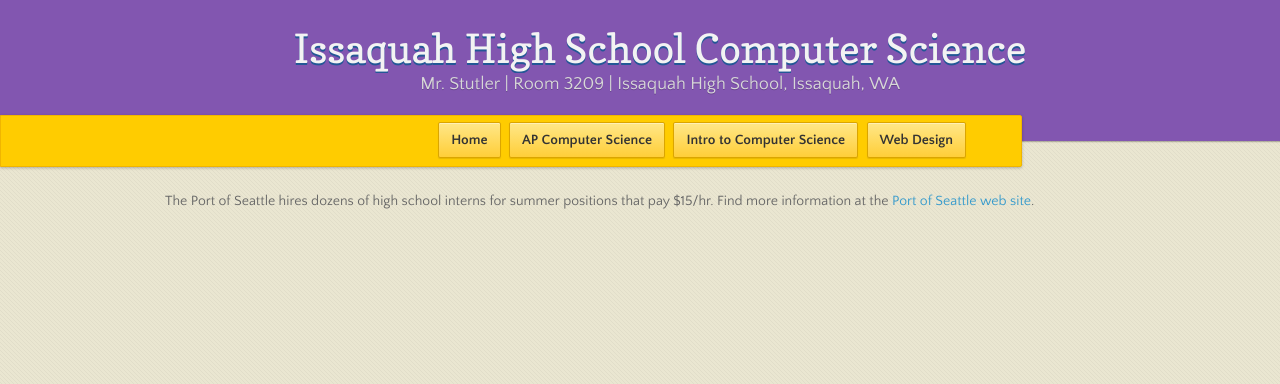
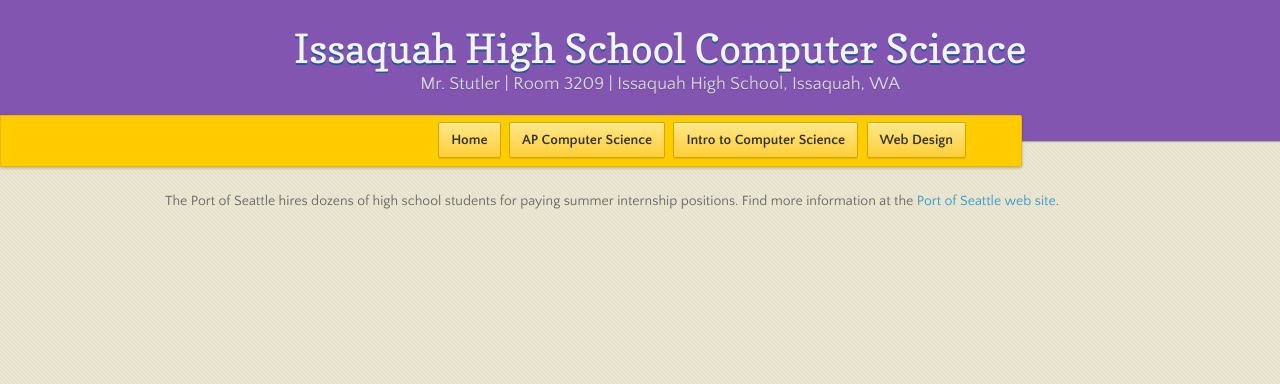
Before and after one commit to stutlerk/ihs-website, a Jekyll site: the page built from _posts/2017-04-17-PortOfSeattleInternships.md, in a window 1280 px wide. Shown: the top 384 px of the page. Built offline with Jekyll 4.4.1, drawn with Linux system fonts in a browser that asks for light colours; nearby versions of some CDN libraries; our own code applies the rules of GitHub Pages for plain Markdown files.

Commit message:
Update 2017-04-17-PortOfSeattleInternships.md

```diff
--- a/_posts/2017-04-17-PortOfSeattleInternships.md
+++ b/_posts/2017-04-17-PortOfSeattleInternships.md
@@ -2,5 +2,5 @@
 title: Port of Seattle Internships
 categories: [apcs, introcs, web]
 ---
-The Port of Seattle hires dozens of high school interns for summer positions that pay $15/hr. Find more information at the
+The Port of Seattle hires dozens of high school students for paying summer internship positions. Find more information at the
 [Port of Seattle web site](https://www.portseattle.org/Jobs/Students-and-Veterans/Pages/Internships.aspx).
```
